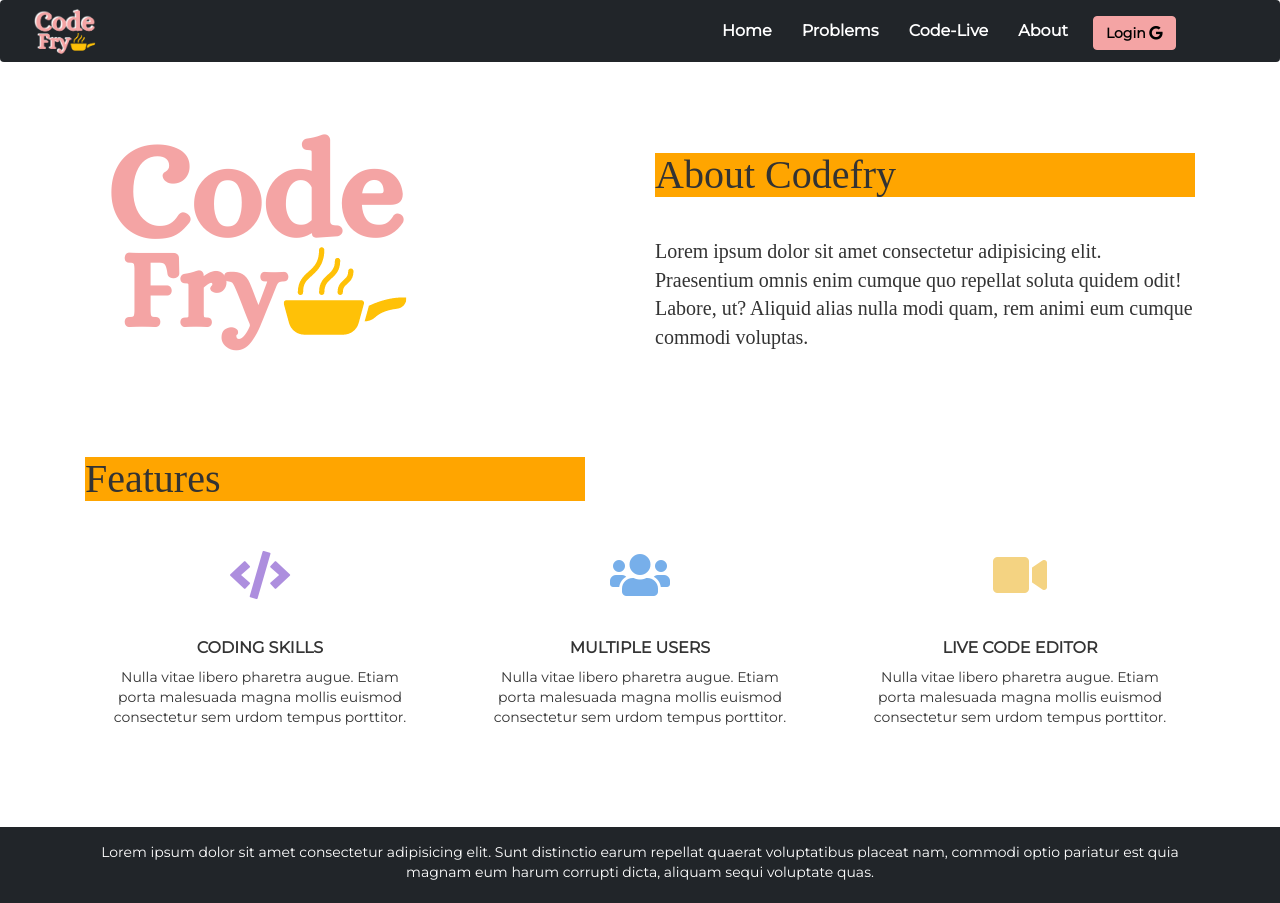
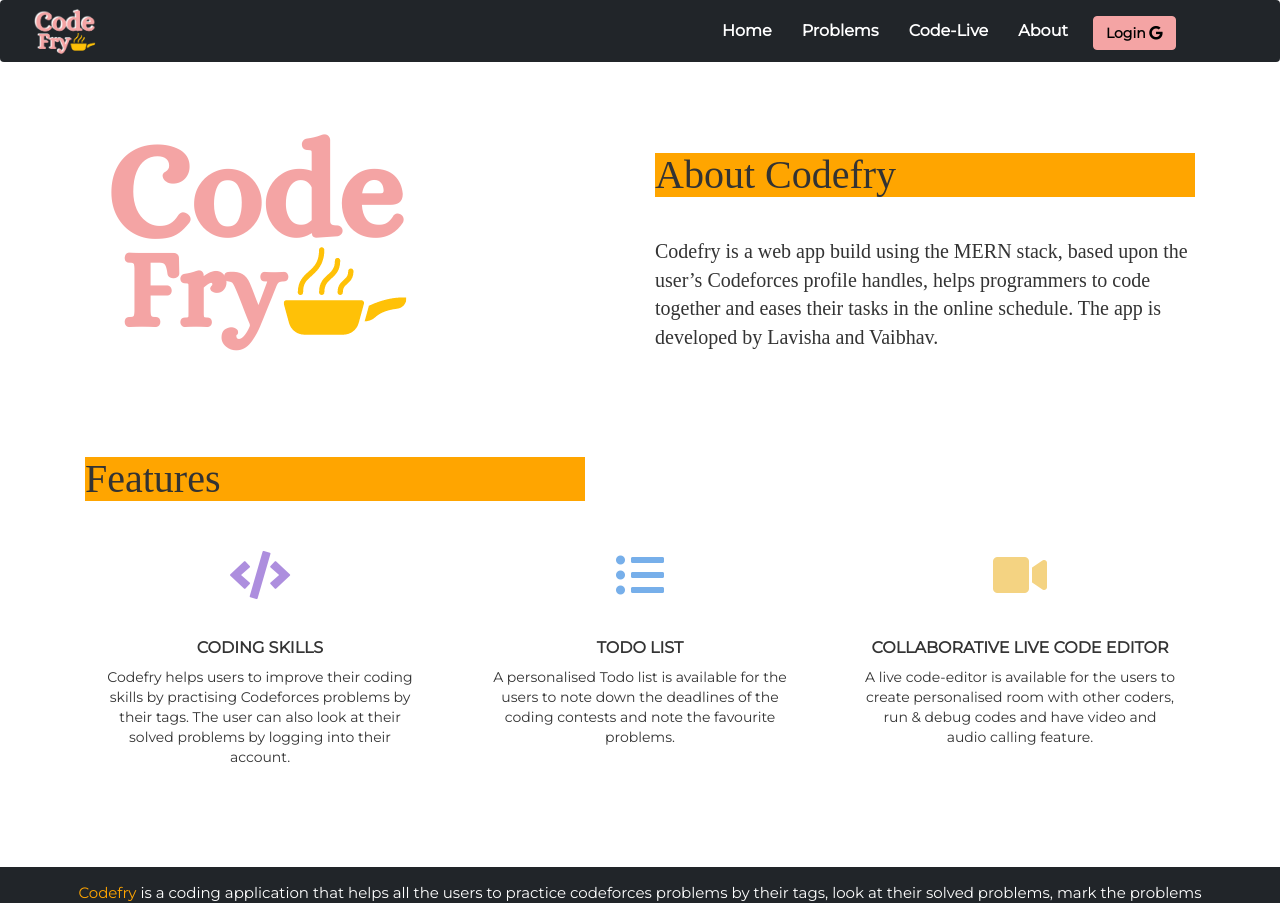
Before and after one commit to lavishabhambri/CodeFry, a React (Create React App) app in the folder codefry/: page /about in a window 1280 px wide. Shown: the top 903 px of the page. Built offline with nearby package versions, Linux system fonts and the light colour scheme; a web font is replaced by a local one.

Commit message:
Final content added

```diff
--- a/codefry/src/components/About/about.jsx
+++ b/codefry/src/components/About/about.jsx
@@ -15,7 +15,7 @@ function About(){
                         <h2 className="about-heading">About Codefry</h2>
                     </div>
                     <div className="about-text-container">
-                        <p className="about-text">Lorem ipsum dolor sit amet consectetur adipisicing elit. Praesentium omnis enim cumque quo repellat soluta quidem odit! Labore, ut? Aliquid alias nulla modi quam, rem animi eum cumque commodi voluptas.</p>
+                        <p className="about-text">Codefry is a web app build using the MERN stack, based upon the user’s Codeforces profile handles, helps programmers to code together and eases their tasks in the online schedule. The app is developed by Lavisha and Vaibhav.</p>
                     </div>
                 </div>
             </div>
@@ -40,7 +40,7 @@ function About(){
                   {/* <i className="icon-design-graphic-tablet-streamline-tablet color-l-orange"></i>  */}
                 </div>
                 <h5>Coding Skills</h5>
-                <p>Nulla vitae libero pharetra augue. Etiam porta malesuada magna mollis euismod consectetur sem urdom tempus porttitor.</p>
+                <p>Codefry helps users to improve their coding skills by practising Codeforces problems by their tags. The user can also look at their solved problems by logging into their account.</p>
               </div>
             </div>
           </div>
@@ -49,11 +49,12 @@ function About(){
             <div className="text-center features-item">
               <div className="col-wrapper">
                 <div className="icon-border">
-                <i className="fas fa-users color-l-blue"></i>
+                <i class="fas fa-list-ul color-l-blue"></i>
+                {/* <i className="fas fa-users "></i> */}
                   {/* <i className="icon-design-pencil-rule-streamline color-l-blue"></i>  */}
                 </div>
-                <h5>Multiple Users</h5>
-                <p>Nulla vitae libero pharetra augue. Etiam porta malesuada magna mollis euismod consectetur sem urdom tempus porttitor.</p>
+                <h5>Todo List</h5>
+                <p>A personalised Todo list is available for the users to note down the deadlines of the coding contests and note the favourite problems.</p>
               </div>
             </div>
           </div>
@@ -65,8 +66,8 @@ function About(){
                 <i class="fas fa-video color-l-yellow"></i>
                   {/* <i className="icon-speech-streamline-talk-user color-l-yellow"></i>  */}
                 </div>
-                <h5>Live Code editor</h5>
-                <p>Nulla vitae libero pharetra augue. Etiam porta malesuada magna mollis euismod consectetur sem urdom tempus porttitor.</p>
+                <h5>Collaborative Live Code editor</h5>
+                <p>A live code-editor is available for the users to create personalised room with other coders, run & debug codes and have video and audio calling feature.</p>
               </div>
             </div>
           </div>
--- a/codefry/src/components/common/Footer.jsx
+++ b/codefry/src/components/common/Footer.jsx
@@ -12,10 +12,12 @@ function Footer() {
                     <section className="">
                         <div className="row">
                         <section class="mb-4">
-                            <p>
-                                Lorem ipsum dolor sit amet consectetur adipisicing elit. Sunt distinctio earum
-                                repellat quaerat voluptatibus placeat nam, commodi optio pariatur est quia magnam
-                                eum harum corrupti dicta, aliquam sequi voluptate quas.
+                        {/* <span style={{color:"orange"}}></span> */}
+                            <p style={{fontSize:"15px", margin:"20"}}>
+                            <span style={{color:"orange"}}>Codefry</span> is a coding application that helps all the users to practice codeforces problems by their tags,
+                                look at their solved problems, mark the problems in the <span style={{color:"orange"}}>Codefry Todo List <i class="fas fa-clipboard"></i></span> and create a coding-room with other coders using the <span style={{color:"orange"}}>codelive editor <i class="fas fa-code"></i></span> and
+                                use the <span style={{color:"orange"}}> video <i class="fas fa-video"></i> </span> and <span style={{color:"orange"}}>audio <i class="fas fa-volume-up"></i> </span>calling feature.
+
                             </p>
                             </section>
                             <div className="col-lg-2 col-md-4 col-sm-6 mb-4 mb-md-0 ">
```
